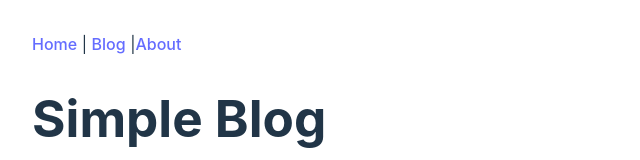
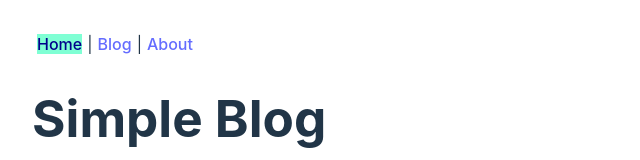
Before and after one commit to bramastyapp/react-fundamental, a React (Vite) app: page / in a window 1280 px wide. Shown: the top 160 px of the page, without its empty margins (0-640 px from the left). Built offline with nearby package versions, Linux system fonts and the light colour scheme.

Commit message:
feat: NavLink dan logic style

```diff
--- /dev/null
+++ b/src/components/ErrorPage.jsx
@@ -0,0 +1,8 @@
+import { useRouteError } from "react-router-dom";
+
+function ErrorPage() {
+  const error = useRouteError();
+  return <h3>Ada Error!!</h3>;
+}
+
+export default ErrorPage;
--- a/src/layouts/RootLayout.jsx
+++ b/src/layouts/RootLayout.jsx
@@ -1,10 +1,47 @@
-import { Link, Outlet } from "react-router-dom";
+import { NavLink, Outlet } from "react-router-dom";
+import "../styles/index.css";
 
 function RootLayout() {
   return (
     <>
-      <Link to="/">Home</Link> | <Link to="/blog">Blog</Link> |
-      <Link to="/about">About</Link>
+      <NavLink
+        to="/"
+        className={({ isActive, isPending }) =>
+          isActive ? "active" : isPending ? "pending" : ""
+        }
+        style={{
+          marginLeft: "5px",
+          marginRight: "5px",
+        }}
+      >
+        Home
+      </NavLink>
+      |
+      <NavLink
+        to="/blog"
+        className={({ isActive, isPending }) =>
+          isActive ? "active" : isPending ? "pending" : ""
+        }
+        style={{
+          marginLeft: "5px",
+          marginRight: "5px",
+        }}
+      >
+        Blog
+      </NavLink>
+      |
+      <NavLink
+        to="/about"
+        className={({ isActive, isPending }) =>
+          isActive ? "active" : isPending ? "pending" : ""
+        }
+        style={{
+          marginLeft: "5px",
+          marginRight: "5px",
+        }}
+      >
+        About
+      </NavLink>
       <br />
       <Outlet />
     </>
--- a/src/routers/Index.jsx
+++ b/src/routers/Index.jsx
@@ -4,12 +4,14 @@
 import About from "../pages/About";
 import Blog from "../pages/blog";
 import Post from "../pages/blog/_id";
+import ErrorPage from "../components/ErrorPage";
 import { posts, postById } from "../apis/loaders";
 
 export const router = createBrowserRouter([
   {
     path: "/",
     element: <RootLayout></RootLayout>,
+    errorElement: <ErrorPage />,
     children: [
       {
         path: "/",
--- /dev/null
+++ b/src/styles/index.css
@@ -0,0 +1,4 @@
+.active {
+  background-color: aquamarine;
+  color: darkblue;
+}
```
